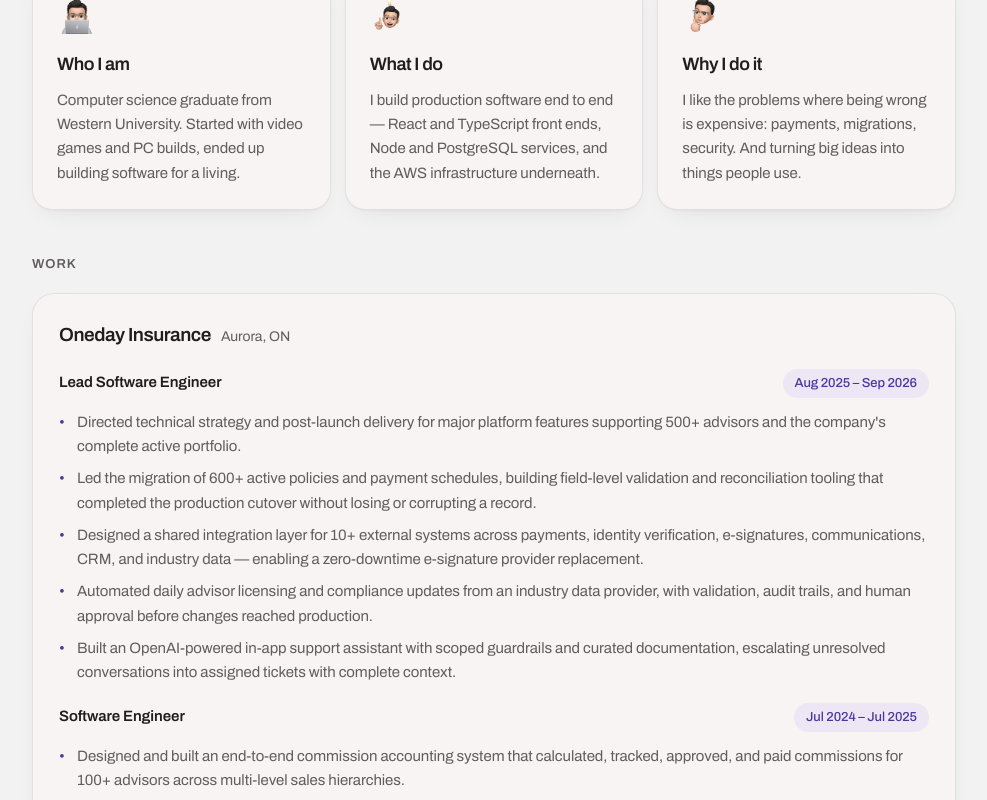
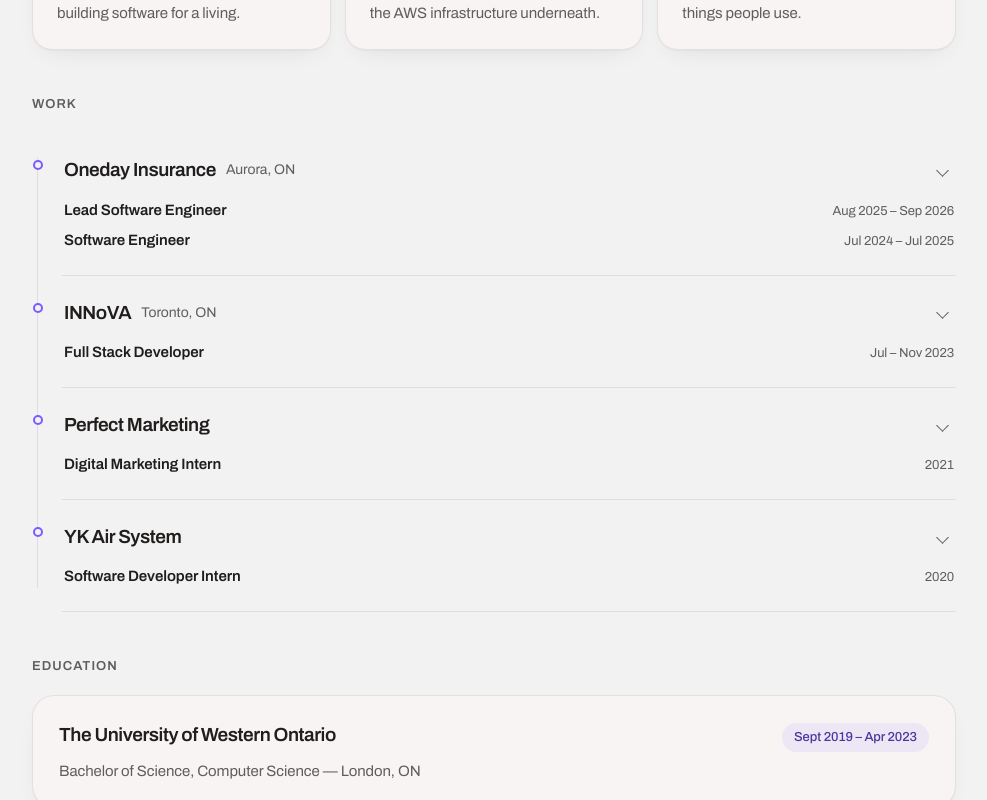
Before and after one commit to CarsonLeee/portfolio, a React (Create React App) app: page / in a window 1280 px wide. Shown: the part 1120-1920 px from the top of the page, without its empty margins (146-1133 px from the left). Built offline with nearby package versions, Linux system fonts and the light colour scheme.

Commit message:
Refine experience timeline and portfolio projects

```diff
--- a/src/App.css
+++ b/src/App.css
@@ -512,20 +512,113 @@ a:hover {
 /* ---------- Work ---------- */
 
 .work-list {
+  position: relative;
   display: grid;
-  gap: 14px;
+  gap: 0;
   margin-top: 18px;
+  padding-left: 30px;
+}
+
+.work-list::before {
+  content: "";
+  position: absolute;
+  top: 24px;
+  bottom: 24px;
+  left: 5px;
+  width: 1px;
+  background: var(--line);
 }
 
 .work-card {
-  padding: 26px;
-  border-radius: 22px;
+  position: relative;
+  padding: 0;
+  border-bottom: 1px solid var(--line);
+}
+
+.work-card::before {
+  content: "";
+  position: absolute;
+  z-index: 1;
+  top: 27px;
+  left: -29px;
+  width: 10px;
+  height: 10px;
+  border: 2px solid var(--a);
+  border-radius: 50%;
+  background: var(--paper);
+  transition: background 0.2s ease;
+}
+
+.work-card[open]::before {
+  background: var(--a);
+}
+
+.work-summary {
+  position: relative;
+  display: block;
+  padding: 22px 2px;
+  cursor: pointer;
+  list-style: none;
+}
+
+.work-summary::-webkit-details-marker {
+  display: none;
+}
+
+.work-summary:focus-visible {
+  outline: 2px solid var(--a);
+  outline-offset: 5px;
+}
+
+.work-summary:hover .work-company {
+  color: var(--a-ink);
+}
+
+.work-summary:hover .work-toggle {
+  border-color: var(--a);
+}
+
+.work-summary-roles {
+  display: grid;
+  gap: 6px;
+  margin-top: 12px;
+}
+
+.work-summary-role {
+  display: flex;
+  flex-wrap: wrap;
+  align-items: baseline;
+  justify-content: space-between;
+  gap: 10px;
+}
+
+.work-card[open] .work-summary-roles {
+  display: none;
+}
+
+.work-toggle {
+  width: 9px;
+  height: 9px;
+  margin-left: auto;
+  margin-right: 7px;
+  flex: none;
+  border-right: 1.5px solid var(--muted);
+  border-bottom: 1.5px solid var(--muted);
+  transform: rotate(45deg);
+  transition: transform 0.2s ease, border-color 0.2s ease;
+}
+
+.work-card[open] .work-toggle {
+  transform: rotate(-135deg);
+}
+
+.work-details {
+  padding: 0 2px 28px;
 }
 
 .work-head {
   display: flex;
-  flex-wrap: wrap;
-  align-items: baseline;
+  align-items: center;
   gap: 10px;
 }
 
@@ -571,14 +664,7 @@ a:hover {
   font-size: 19px;
   font-weight: 600;
   letter-spacing: -0.025em;
-}
-
-.work-company a {
-  color: var(--ink);
-}
-
-.work-company a:hover {
-  color: var(--a-ink);
+  transition: color 0.2s ease;
 }
 
 .work-location {
@@ -586,8 +672,23 @@ a:hover {
   color: var(--muted);
 }
 
+.work-company-link {
+  display: inline-block;
+  font-size: 13px;
+  font-weight: 500;
+  color: var(--a-ink);
+}
+
+.work-company-link:hover {
+  color: var(--ink);
+}
+
 .work-role {
   margin-top: 18px;
+}
+
+.work-details .work-role:first-child {
+  margin-top: 0;
 }
 
 .work-role-head {
@@ -601,6 +702,14 @@ a:hover {
 .work-role-title {
   font-size: 15px;
   font-weight: 600;
+}
+
+.work-date {
+  flex: none;
+  font-size: 13px;
+  color: var(--muted);
+  white-space: nowrap;
+  font-variant-numeric: tabular-nums;
 }
 
 .bullets {
@@ -1179,8 +1288,20 @@ a:hover {
     display: none;
   }
 
-  .work-card {
-    padding: 20px;
+  .work-summary {
+    padding: 20px 0;
+  }
+
+  .work-list {
+    padding-left: 24px;
+  }
+
+  .work-card::before {
+    left: -23px;
+  }
+
+  .work-details {
+    padding: 0 0 22px;
   }
 
   .tldr-card {
--- a/src/App.js
+++ b/src/App.js
@@ -13,7 +13,8 @@ import arriveGif from "./assets/arrive.gif";
 import climateheroesGif from "./assets/climateheroes.gif";
 import aichefGif from "./assets/aichef.gif";
 import restaurantfinderGif from "./assets/restaurantfinder.gif";
-import personalwebsiteGif from "./assets/personalwebsite.gif";
+// Hidden for now; uncomment with the matching PROJECTS entry to restore it.
+// import personalwebsiteGif from "./assets/personalwebsite.gif";
 
 const EMAIL = "carson0@hotmail.com";
 const SUBJECT = "Let's Connect!";
@@ -85,7 +86,6 @@ const WORK = [
           "Shipped major features for the redesigned life insurance platform, enabling 100+ external advisors to onboard and write policies at scale.",
           "Built the production AWS infrastructure with Terraform and GitHub Actions, reducing deployment to one approved merge backed by automated tests and 15 health alarms.",
           "Resolved 39 findings from a pre-launch security audit in two days by addressing shared weaknesses in encryption, access control, session security, and sensitive-data logging.",
-
         ],
       },
     ],
@@ -102,6 +102,36 @@ const WORK = [
         points: [
           "Architected and developed a cross-platform mobile application with React Native, Node.js, and AWS, taking it from backend design through final-stage deployment.",
           "Integrated real-time third-party data APIs and introduced layered caching, reducing redundant requests and improving application responsiveness.",
+        ],
+      },
+    ],
+  },
+  {
+    company: "Perfect Marketing",
+    location: "",
+    press: false,
+    roles: [
+      {
+        title: "Digital Marketing Intern",
+        dates: "2021",
+        points: [
+          "Built marketing promotions in Photoshop and Illustrator that drove a 10% lift in sales.",
+          "Worked with a subsidiary crypto company to expand GPU software installations.",
+        ],
+      },
+    ],
+  },
+  {
+    company: "YK Air System",
+    location: "",
+    press: false,
+    roles: [
+      {
+        title: "Software Developer Intern",
+        dates: "2020",
+        points: [
+          "Automated internal workflows with Python, cutting manual data entry by 30%.",
+          "Sped up data retrieval by 40% by optimizing SQL queries and restructuring schemas.",
         ],
       },
     ],
@@ -175,6 +205,7 @@ const PROJECTS = [
       "Finds places to eat nearby with Google Maps and live restaurant data.",
     tags: ["JavaScript", "Maps API"],
   },
+  /* Hidden for now; uncomment with the matching image import to restore it.
   {
     name: "Personal Website v1",
     kind: "Front-end",
@@ -186,6 +217,7 @@ const PROJECTS = [
       "My first site — interactive, responsive, and a real milestone in learning to build things.",
     tags: ["HTML", "CSS", "JS"],
   },
+  */
 ];
 
 const SKILLS = [
@@ -211,7 +243,7 @@ const SKILLS = [
 ];
 
 const TLDR = [
-  "Software engineer who builds production systems end to end — React and TypeScript front ends, Node and PostgreSQL services, and the AWS infrastructure they run on. I've shipped web platforms, a cross-platform mobile app, and seven side projects.",
+  "Software engineer who builds production systems end to end — React and TypeScript front ends, Node and PostgreSQL services, and the AWS infrastructure they run on. I've shipped web platforms, a cross-platform mobile app, and six side projects.",
   "Most recently, I progressed from Software Engineer to Lead Software Engineer at Oneday Insurance, where I led delivery of major features on the platform supporting 500+ advisors and the company's full book of business. Computer Science at Western, two hackathon wins, and a preference for problems where being wrong is expensive: payments, migrations, security.",
 ];
 
@@ -529,11 +561,11 @@ function App() {
               Hi, I'm Carson
             </p>
             <h1 className="hero-title">
-              Software engineer building production systems across web, mobile,
-              and the infrastructure under them.
+              Software engineer building products end to end.
             </h1>
             <p className="hero-subtext">
-              Software Engineer. Computer Science, Western University.
+              From web and mobile interfaces to backend services and cloud
+              infrastructure.
             </p>
             <div className="hero-actions">
               <a className="btn btn-solid" href={MAILTO} onClick={copyEmail}>
@@ -624,20 +656,34 @@ function App() {
               ) : (
               <div className="work-list">
                 {WORK.map((job) => (
-                  <div className="card work-card reveal" key={job.company}>
+                  <details className="work-card reveal" key={job.company}>
+                    <summary
+                      className="work-summary"
+                      aria-label={`View details for ${job.company}`}
+                    >
                       <div className="work-head">
-                      <h3 className="work-company">
-                        <ExternalLink href={job.href}>
-                          {job.company}
-                        </ExternalLink>
-                      </h3>
+                        <h3 className="work-company">{job.company}</h3>
+                        {job.location ? (
                           <span className="work-location">{job.location}</span>
+                        ) : null}
+                        <span className="work-toggle" aria-hidden="true" />
                       </div>
+                      <div className="work-summary-roles">
+                        {job.roles.map((role) => (
+                          <div className="work-summary-role" key={role.title}>
+                            <h4 className="work-role-title">{role.title}</h4>
+                            <span className="work-date">{role.dates}</span>
+                          </div>
+                        ))}
+                      </div>
+                    </summary>
+
+                    <div className="work-details">
                       {job.roles.map((role) => (
                         <div className="work-role" key={role.title}>
                           <div className="work-role-head">
                             <h4 className="work-role-title">{role.title}</h4>
-                          <span className="pill">{role.dates}</span>
+                            <span className="work-date">{role.dates}</span>
                           </div>
                           <ul className="bullets">
                             {role.points.map((point) => (
@@ -649,7 +695,7 @@ function App() {
                           </ul>
                         </div>
                       ))}
-                    {job.press || job.caseStudy ? (
+                      {job.caseStudy || job.press || job.href ? (
                         <div className="work-links">
                           {job.caseStudy ? (
                             <button
@@ -669,9 +715,18 @@ function App() {
                               {PRESS.label} ↗
                             </ExternalLink>
                           ) : null}
+                          {job.href ? (
+                            <ExternalLink
+                              className="work-company-link"
+                              href={job.href}
+                            >
+                              Company website ↗
+                            </ExternalLink>
+                          ) : null}
                         </div>
                       ) : null}
                     </div>
+                  </details>
                 ))}
               </div>
               )}
```
Also changed, not shown: 1 other file (tests, documents, lock files or other folders). Lines whose indentation alone changed are shown as unchanged.
